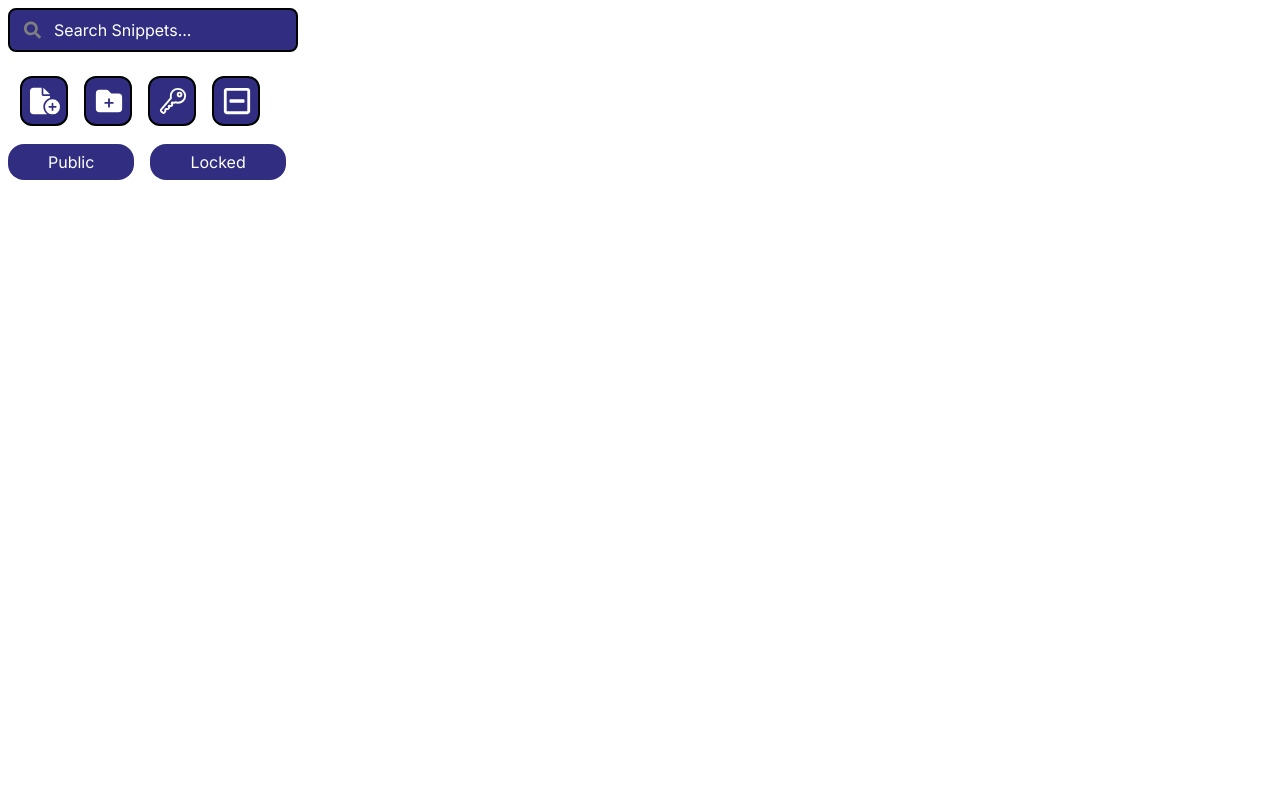
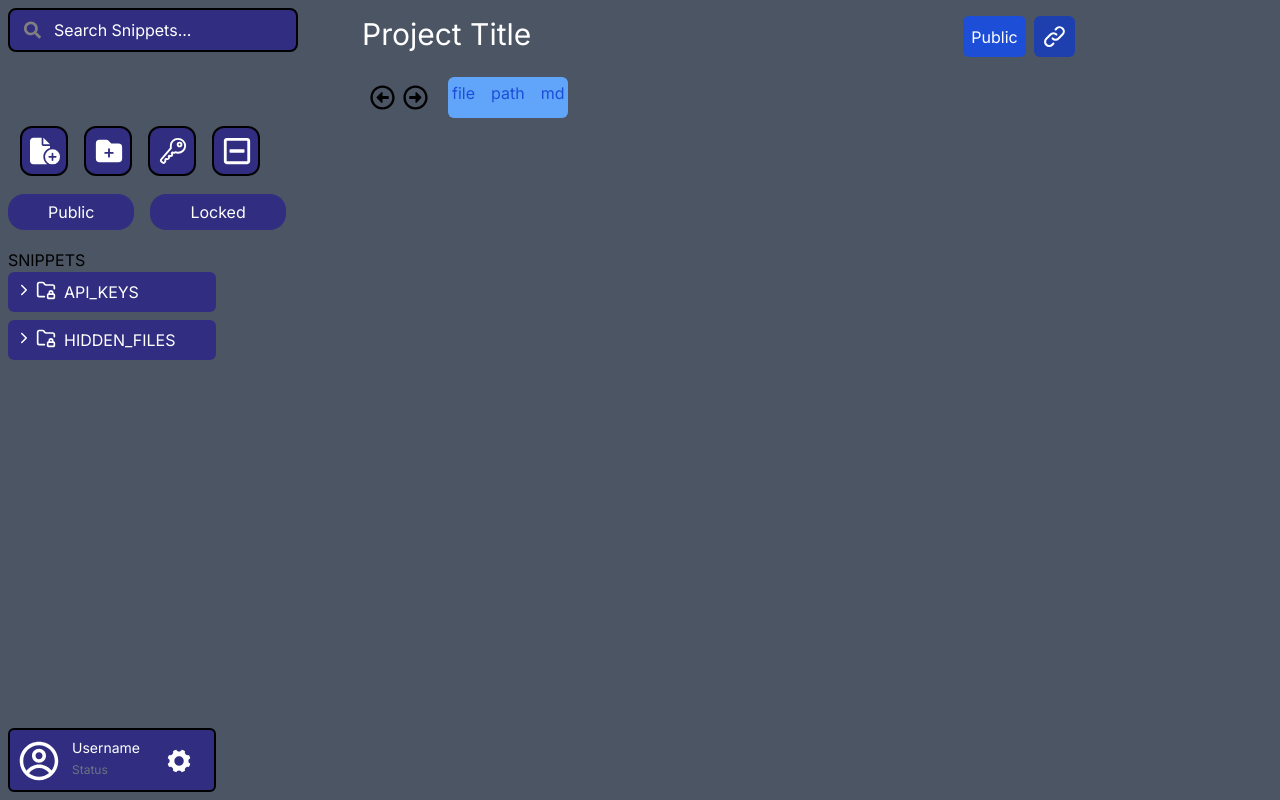
Before and after one commit to TejasBhovad/snippet-manager, a Next.js app: page /rohan in a window 1280 px wide. Built offline with nearby package versions, Linux system fonts and the light colour scheme.

Commit message:
new components

```diff
--- /dev/null
+++ b/app/components/Path.jsx
@@ -0,0 +1,28 @@
+import React from 'react'
+import { FaRegArrowAltCircleLeft } from "react-icons/fa";
+import { FaRegArrowAltCircleRight } from "react-icons/fa";
+
+const Path = () => {
+  return (
+    <div className='flex flex-row gap-3 '>
+        <div className="gap-2 flex flex-row p-2">
+        <FaRegArrowAltCircleLeft size={25} />
+        <FaRegArrowAltCircleRight size={25} />
+        </div>
+        <div className="gap-4 p-1 flex flex-row rounded-md bg-blue-400">
+            <span className='text-blue-700'>
+                file
+            </span>
+            <span className='text-blue-700'>
+                path
+            </span>
+            <span className='text-blue-700'>
+                md
+            </span>
+
+        </div>
+    </div>
+  )
+}
+
+export default Path
--- a/app/components/Publiclock.jsx
+++ b/app/components/Publiclock.jsx
@@ -3,7 +3,7 @@ import React from 'react'
 const Publiclock = () => {
   return (
 
-        <div className="w-full h-full ">
+        <div className=" ">
             <div className="flex gap-4 flex-row ">
                 <button><span className="bg-indigo-900  rounded-2xl border-black border-1 w-1/2 p-2 text-white px-10" > Public </span> </button>
                <button><span className=" bg-indigo-900  rounded-2xl border-black border-1 w-1/2 p-2 text-white px-10" > Locked </span> </button>
--- /dev/null
+++ b/app/components/Snippetcard.jsx
@@ -0,0 +1,33 @@
+import React from 'react';
+import { LuFolderLock } from "react-icons/lu";
+import { IoIosArrowForward } from "react-icons/io";
+
+const Snippetcard = () => {
+  return (
+    <div className="w-full h-full">
+      <div className="gap-2">
+        <span className=''>SNIPPETS</span>
+
+        <div className='flex flex-col gap-2'>
+
+          {/* First Column */}
+          <div className="bg-indigo-900 flex flex-row p-2 w-52 rounded-md">
+            <IoIosArrowForward size={20} color='white' className='pr-1'/>
+            <LuFolderLock size={20} color='white' className=''/>
+            <div className="text-white pl-2">API_KEYS</div>
+          </div>
+
+          {/* Second Column */}
+          <div className="bg-indigo-900 flex flex-row p-2 w-52 rounded-md">
+            <IoIosArrowForward size={20} color='white' className='pr-1'/>
+            <LuFolderLock size={20} color='white' className=''/>
+            <div className="text-white pl-2">HIDDEN_FILES</div>
+          </div>
+
+        </div>
+      </div>
+    </div>
+  );
+};
+
+export default Snippetcard;
--- /dev/null
+++ b/app/components/Tiltlecard.jsx
@@ -0,0 +1,19 @@
+import React from 'react'
+import { HiOutlineLink } from "react-icons/hi";
+const Tiltlecard = () => {
+  return (
+    <div className='p-4'>
+        <div className="flex flex-row gap-12 ">
+            <span className='text-white text-3xl'>
+                Project Title
+            </span>
+            <div className=" pl-96  flex flex-row gap-2">
+                <button  className='text-white bg-blue-700 rounded-md p-2'>Public</button>
+                <button className='bg-blue-800 rounded-md p-2'><HiOutlineLink size={25} color='white'/> </button>
+            </div>
+        </div>
+    </div>
+  )
+}
+
+export default Tiltlecard
--- /dev/null
+++ b/app/components/Usercard.jsx
@@ -0,0 +1,23 @@
+import React from 'react';
+import { CgProfile } from "react-icons/cg";
+import { IoIosSettings } from "react-icons/io";
+
+const Usercard = () => {
+  return (
+    <div>
+      <div className="flex flex-row border-2 border-black bg-indigo-900 p-2 rounded-md w-52 h-16">
+        <CgProfile size={46} color='white' className='pr-1' />
+        <div className='gap-2 flex flex-row'>
+        <div className="flex flex-col gap-1 pl-2">
+          <span className="text-gray-500 text-sm text-white">Username</span> {/* Increased username size */}
+          <span className='text-gray-500 text-xs'>Status</span>
+        </div>
+        <div className="flex-grow"></div> {/* Flex grow to push settings icon to the right */}
+        <IoIosSettings size={46} color='white' className=' pr-2 pl-2' /> {/* Move the setting icon to the extreme right */}
+        </div>
+      </div>
+    </div>
+  )
+}
+
+export default Usercard;
--- a/app/rohan/page.jsx
+++ b/app/rohan/page.jsx
@@ -2,18 +2,45 @@ import React from 'react'
 import Searchbar from '../components/Searchbar'
 import Symbol from '../components/Symbol'
 import Publiclock from '../components/Publiclock'
+import Snippetcard from '../components/Snippetcard'
+import Usercard from '../components/Usercard'
+import Tiltlecard from '../components/Tiltlecard'
+import Path from '../components/path'
 const page = () => {
   return (
-    <div className='flex flex-col justify-items-center  w-full h-full '>
-      <div className='rounded-lg pb-4 p-2'>
-      <Searchbar />
+    <div className='flex flex-col justify-items-center  w-full h-full bg-gray-600'>
+      <div className='flex flex-row gap-10'>
+             <div className='rounded-lg pb-4 p-2'>
+                 <Searchbar />
+              </div>
+              <div className="flex gap-1 flex-col">
+                   <div className="">
+                      <Tiltlecard />
+                    </div>
+                    <div className="pl-4">
+                      <Path/>
+                    </div>
+              </div>
       </div>
+
       <div className='p-2 pb-4'>
-      <Symbol />
+         <Symbol />
       </div>
-    <div className='gap-4 w-full h-full p-2'>
+
+
+
+    <div className='gap-4  p-2 pb-4'>
       <Publiclock />
     </div>
+
+    <div className="p-2 h-full ">
+      <Snippetcard />
+    </div>
+
+    <div className="p-2  ">
+      <Usercard />
+    </div>
+
 
     </div>
   )
```
